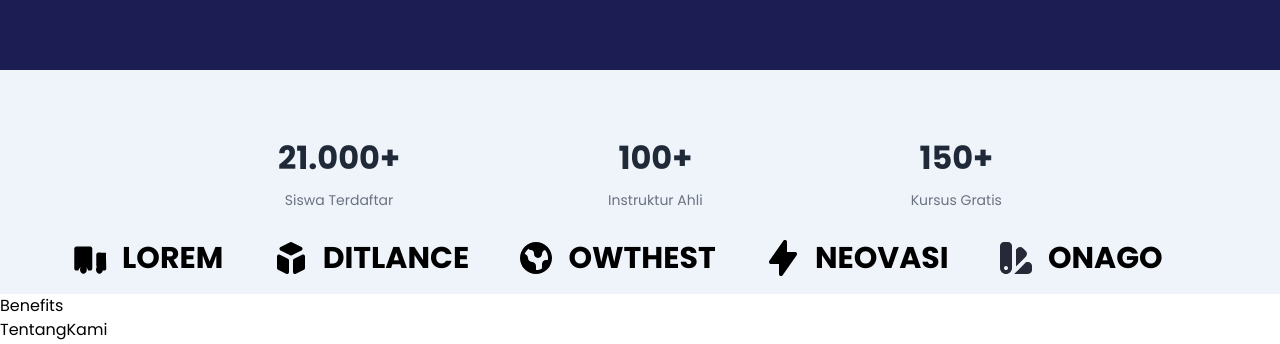
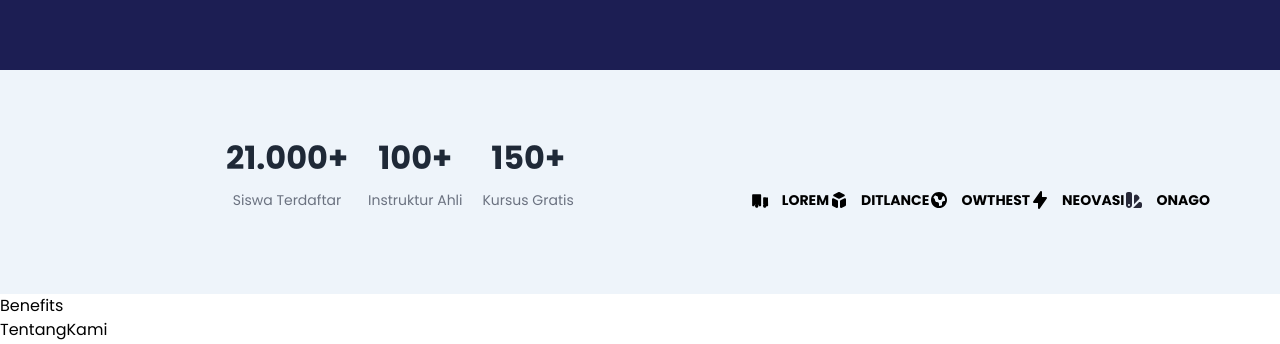
Before and after one commit to Taufik-H/edufree, a React (Vite) app: page / in a window 1280 px wide. Shown: the part 804-1148 px from the top of the page. Built offline with nearby package versions, Linux system fonts and the light colour scheme.

Commit message:
feat: brands responsive

```diff
--- a/src/sections/Brands.jsx
+++ b/src/sections/Brands.jsx
@@ -3,13 +3,16 @@ import { countUp, sponsor } from "../constant";
 import { Container } from "../components";
 function Brands() {
   return (
-    <div className="h-56 w-full bg-[#EEF4FA] lg:overflow-hidden ">
-      <Container>
-        <div className="pt-11 lg:pt-16 ">
-          <div className="flex flex-col justify-center gap-5">
-            <div className="flex  justify-evenly">
+    <div className="h-56 w-full bg-[#EEF4FA] lg:overflow-hidden lg:flex lg:justify-center  ">
+      <Container className={`max-w-[1440px] w-full `}>
+        <div className="pt-11 lg:pt-16 mx-auto">
+          <div className="flex flex-col lg:flex-row justify-center  gap-5 lg:justify-between lg:items-end lg:max-w-[1440px]">
+            <div className="flex  justify-center mx-auto  w-full   lg:gap-5">
               {countUp.map((item, index) => (
-                <div className="flex text-center flex-col gap-2 " key={index}>
+                <div
+                  className="flex text-center flex-col gap-2 justify-center "
+                  key={index}
+                >
                   <p className="font-bold text-gray-800 text-[32px]">
                     {item.number.toLocaleString("id-ID")}+
                   </p>
@@ -17,14 +20,14 @@ function Brands() {
                 </div>
               ))}
             </div>
-            <div className="flex  ">
+            <div className="flex  justify-center lg:justify-normal ">
               {sponsor.map((item, index) => (
                 <div
-                  className="flex items-center  uppercase font-bold text-3xl mr-12 mt-2"
+                  className="flex items-center  uppercase font-bold text-3xl lg:text-sm mr-12 lg:mr-5 mt-2"
                   key={index}
                 >
                   <img
-                    className="w-10 h-10 mr-3
+                    className="w-10 lg:w-5 lg:h-5 h-10 mr-3
                   "
                     src={item.icon}
                     alt={item.title}
```
